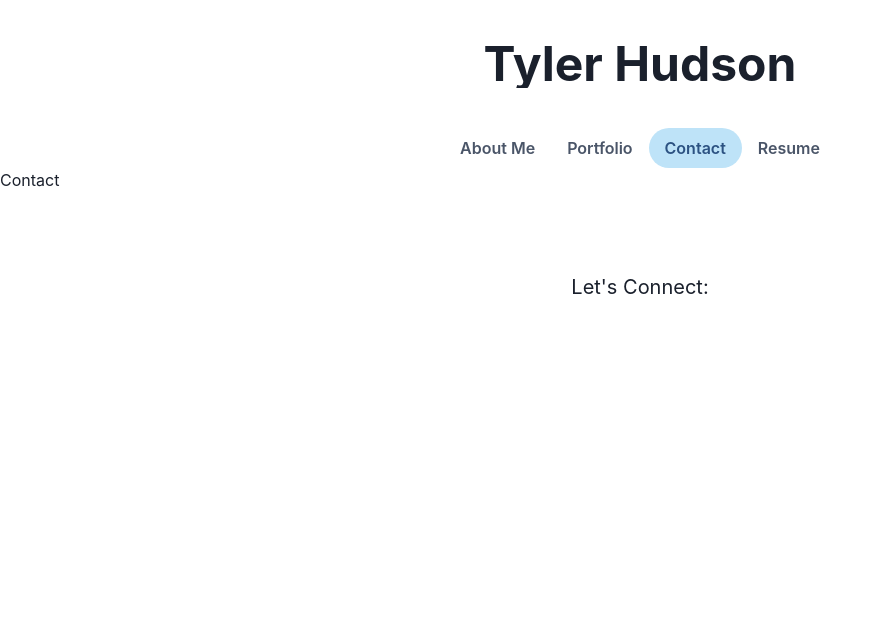
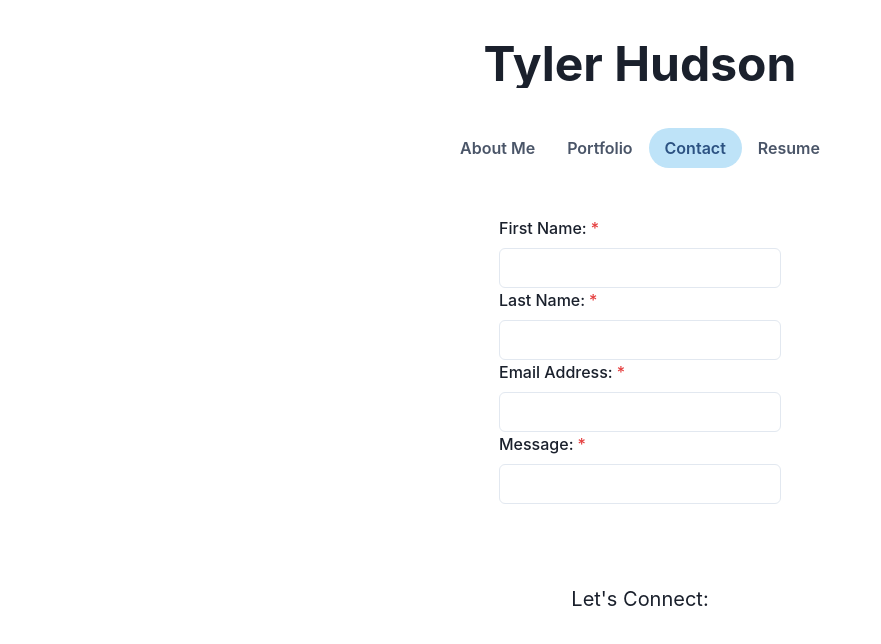
Before and after one commit to Hudson-TD/module_twenty_challenge_hudsontd, a React (Create React App) app: page / in a window 1280 px wide. Both pictures are taken after a click on the tab "Contact". Shown: the top 644 px of the page, without its empty margins (0-881 px from the left). Built offline with nearby package versions, Linux system fonts and the light colour scheme.

Commit message:
basic contact form added

```diff
--- a/src/components/pages/Contact.js
+++ b/src/components/pages/Contact.js
@@ -1,7 +1,31 @@
-import React from 'react'
+import React from "react";
+import {
+  FormControl,
+  FormLabel,
+  FormErrorMessage,
+  FormHelperText,
+  Input,
+  Box,
+  Center,
+} from "@chakra-ui/react";
 
 export default function Contact() {
   return (
-    <div>Contact</div>
-  )
+    <>
+      <Center>
+        <Box mt={12}>
+          <FormControl isRequired>
+            <FormLabel>First Name:</FormLabel>
+            <Input type="text" />
+            <FormLabel>Last Name:</FormLabel>
+            <Input type="text" />
+            <FormLabel>Email Address:</FormLabel>
+            <Input type="email" />
+            <FormLabel>Message:</FormLabel>
+            <Input type="email" />
+          </FormControl>
+        </Box>
+      </Center>
+    </>
+  );
 }
```
